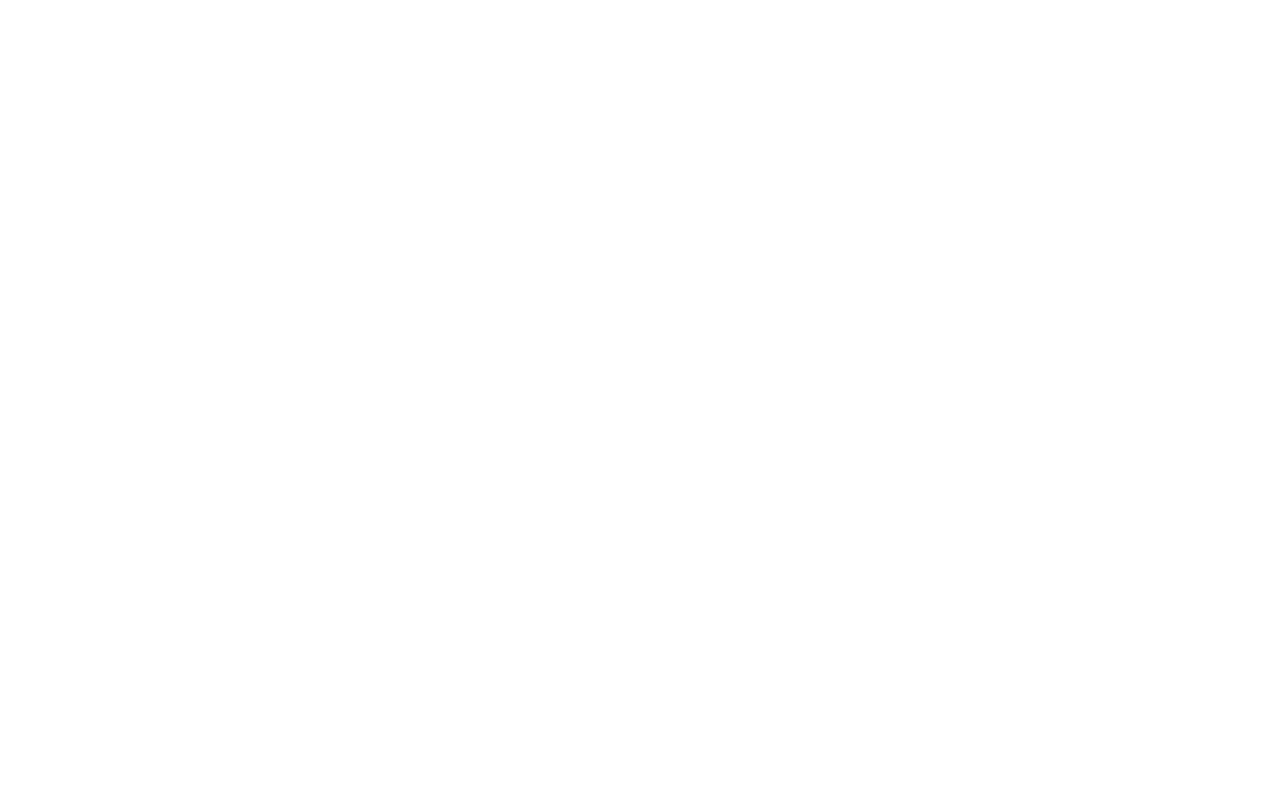
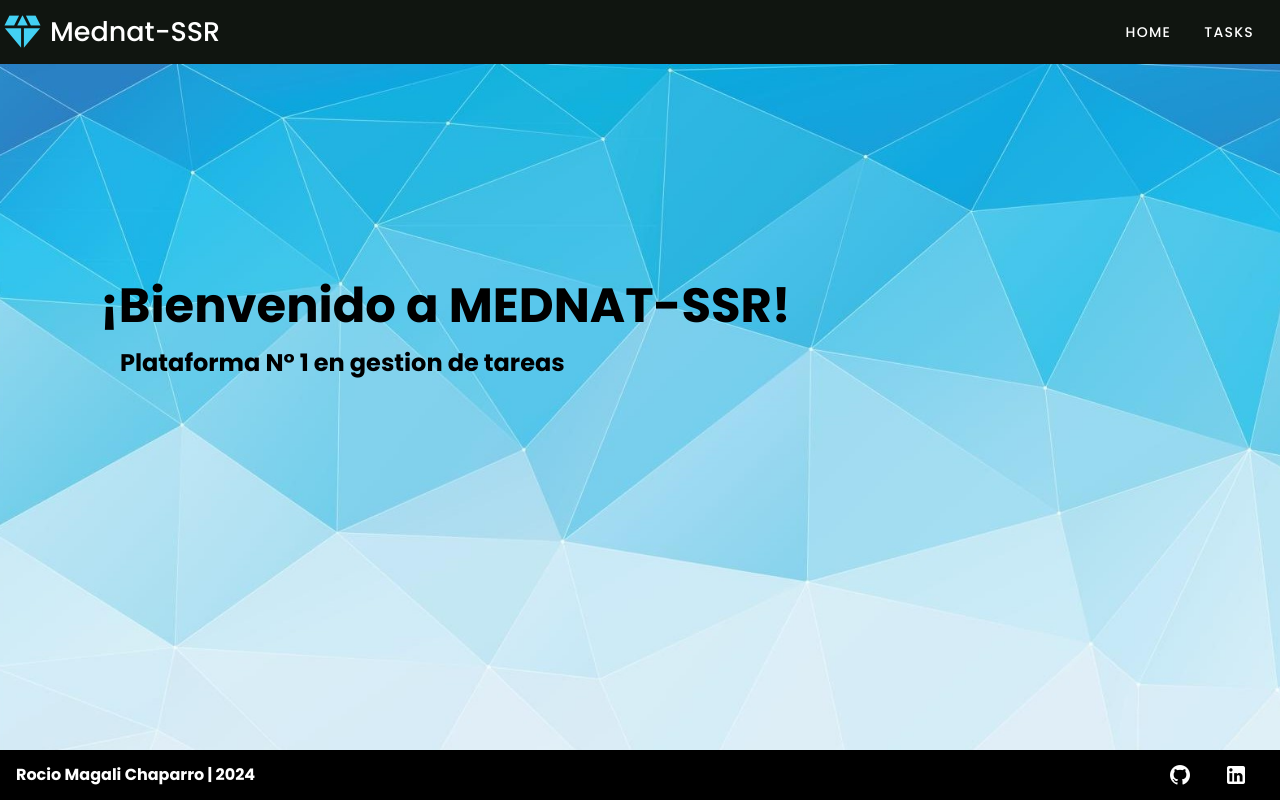
Before and after one commit to Rocio-Ch/evaluacionTecnica, a Vue app in the folder frontend/: page / in a window 1280 px wide. Built offline with nearby package versions, Linux system fonts and the light colour scheme.

Commit message:
import components in App and RouterView

```diff
--- a/frontend/src/App.vue
+++ b/frontend/src/App.vue
@@ -1,8 +1,13 @@
 <template>
-
+    <NavBar />
+    <RouterView />
+    <Footer />
 </template>
 
 <script setup>
 
+  import { RouterView } from 'vue-router'
+  import NavBar from './components/NavBar'
+  import Footer from './components/Footer'
 
 </script>
```
